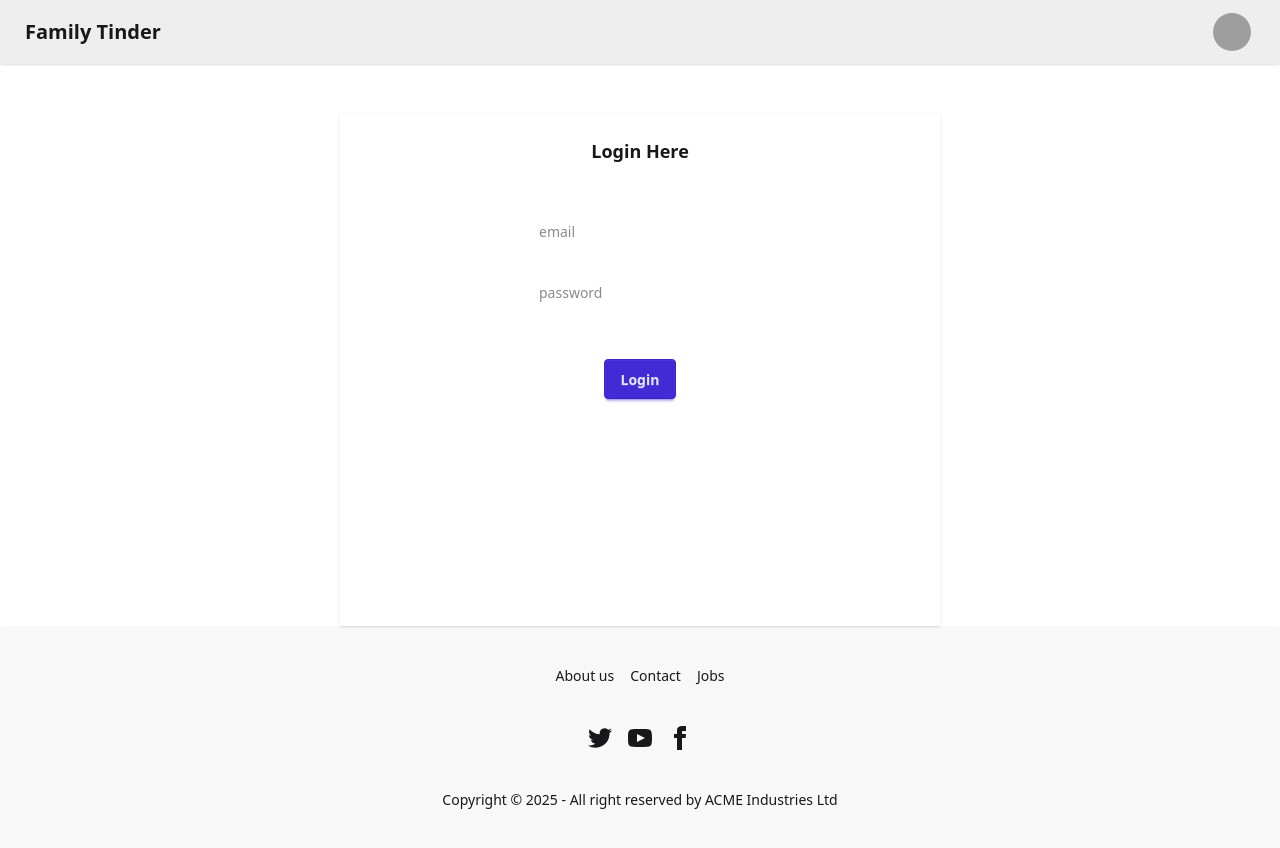
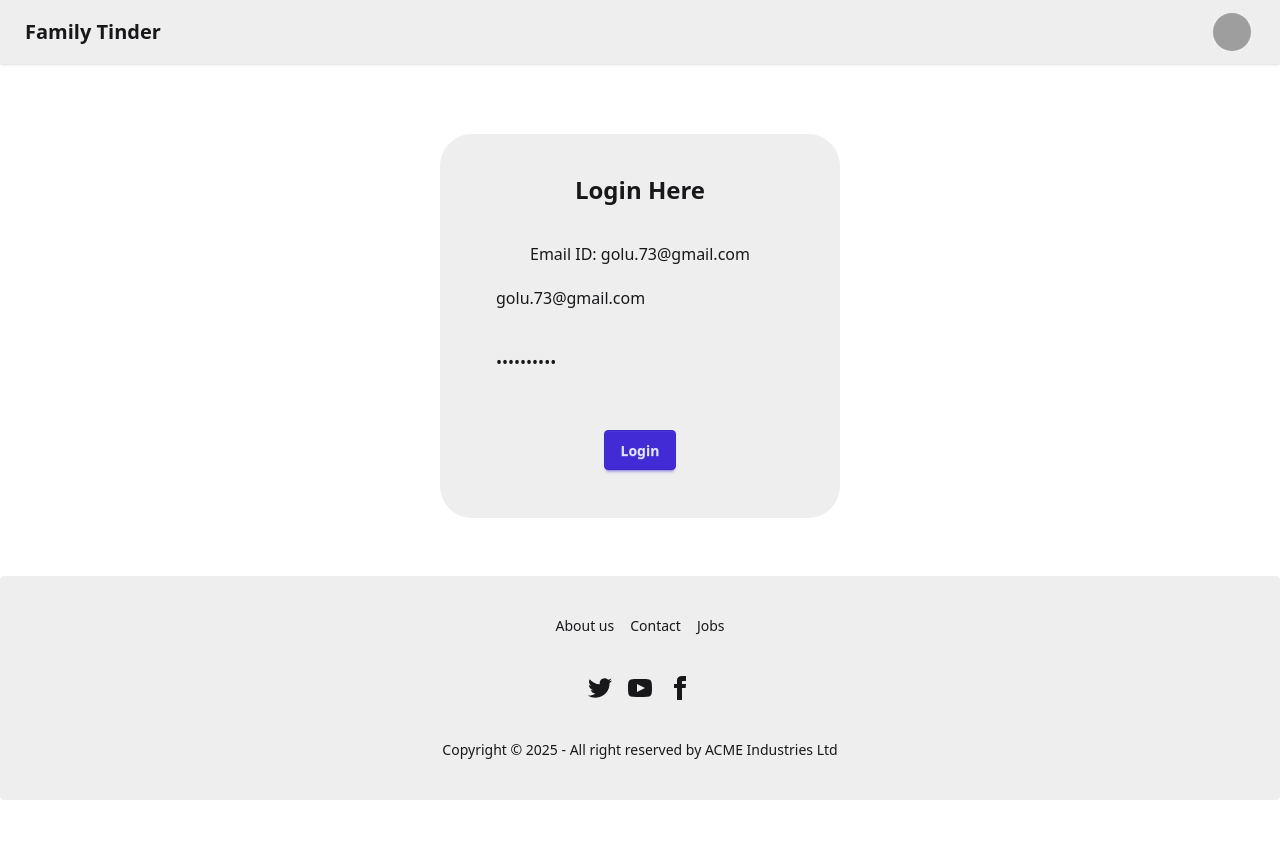
Before and after one commit to SaikatGhoshNIT/MERN_Front_End, a React (Vite) app in the folder familyTinder/: page /login in a window 1280 px wide. After the commit the page ends 800 px from the top, so only its background shows below. Built offline with nearby package versions, Linux system fonts and the light colour scheme; grey boxes are pictures that could not be loaded.

Commit message:
Installed axios and made login API call successfully from UI

```diff
--- a/familyTinder/package.json
+++ b/familyTinder/package.json
@@ -11,6 +11,7 @@
   },
   "dependencies": {
     "@tailwindcss/vite": "^4.1.10",
+    "axios": "^1.10.0",
     "react": "^19.1.0",
     "react-dom": "^19.1.0",
     "react-router-dom": "^7.6.2",
--- a/familyTinder/src/components/Footer.jsx
+++ b/familyTinder/src/components/Footer.jsx
@@ -3,7 +3,7 @@ import React from "react";
 function Footer() {
   return (
     <>
-      <footer className="footer footer-horizontal footer-center bg-base-200 text-base-content rounded p-10 +">
+      <footer className="footer footer-horizontal footer-center bg-base-300 text-base-content rounded p-10 fixed bottom-0 w-full">
         <nav className="grid grid-flow-col gap-4">
           <a className="link link-hover">About us</a>
           <a className="link link-hover">Contact</a>
--- a/familyTinder/src/components/NavBar.jsx
+++ b/familyTinder/src/components/NavBar.jsx
@@ -3,7 +3,7 @@ import React from "react";
 const NavBar = () => {
   return (
     <>
-      <div className="navbar bg-base-300 shadow-sm">
+      <div className="navbar bg-base-300 shadow-sm w-full">
         <div className="flex-1">
           <a className="btn btn-ghost text-xl">Family Tinder</a>
         </div>
--- a/familyTinder/src/components/login.jsx
+++ b/familyTinder/src/components/login.jsx
@@ -1,23 +1,57 @@
 import React from "react";
 import { useState } from "react";
+import axios from "axios";
 
 const Login = () => {
-  const [email, setEmail] = useState("");
+  const [email, setEmail] = useState("golu.73@gmail.com");
+  const [password, setPassword] = useState("Golu@12345");
+
+  const handleLogin = async(e) => {
+    e.preventDefault();
+    try {
+      const response = await axios.post("http://localhost:7777/login", {
+        email,
+        password,
+      });
+      if (response.status === 200) {
+        alert("Login successful!");
+        // Redirect to profile or home page
+      }
+    } catch (error) {
+      console.error("Login failed:", error);
+      alert("Login failed. Please check your credentials.");
+    }
+  }
+
   return (
-    <>
-      <div className="card flex items-center justify-center mt-[50px]">
-        <div className="card-body bg-base-150 w-150 h-[64vh] shadow-sm items-center text-center">
-          <h2 className="card-title">Login Here</h2>
-          <div className="flex flex-col p-2 m-5">
-            <input type="text" placeholder="email" className="p-2 m-3 border-none rounded-lg w-[100%]" />
-            <input type="text" placeholder="password"  className="p-2 m-3 border-solid border-inherit rounded-lg w-[100%]" />
+    <div className="flex justify-center">
+      <div className="w-100 shadow-4xl bg-base-300 rounded-4xl p-5 mt-[70px]">
+        <div className="text-center">
+          <h2 className="font-bold text-2xl p-2 m-3">Login Here</h2>
+          <div className="flex flex-col p-2 m-5 items-center">
+            <label className="justify-center">Email ID: {email}</label>
+            <input
+              type="text"
+              placeholder="email"
+              className="p-2 m-3 border-none rounded-lg w-[100%]"
+              style={{ border: "1px-solid-black" }}
+              value={email}
+              onChange={(e)=> setEmail(e.target.value)}
+            />
+            <input
+              type="password"
+              placeholder="password"
+              className="p-2 m-3 border-solid border-inherit rounded-lg w-[100%]"
+              value={password}
+              onChange={(e)=> setPassword(e.target.value)}
+            />
           </div>
-          <div className="card-actions">
-            <button className="btn btn-primary">Login</button>
+          <div className="p-2 m-5">
+            <button className="btn btn-primary" onClick={handleLogin}>Login</button>
           </div>
         </div>
       </div>
-    </>
+    </div>
   );
 };
 
```
Also changed, not shown: 1 other file (tests, documents, lock files or other folders).
